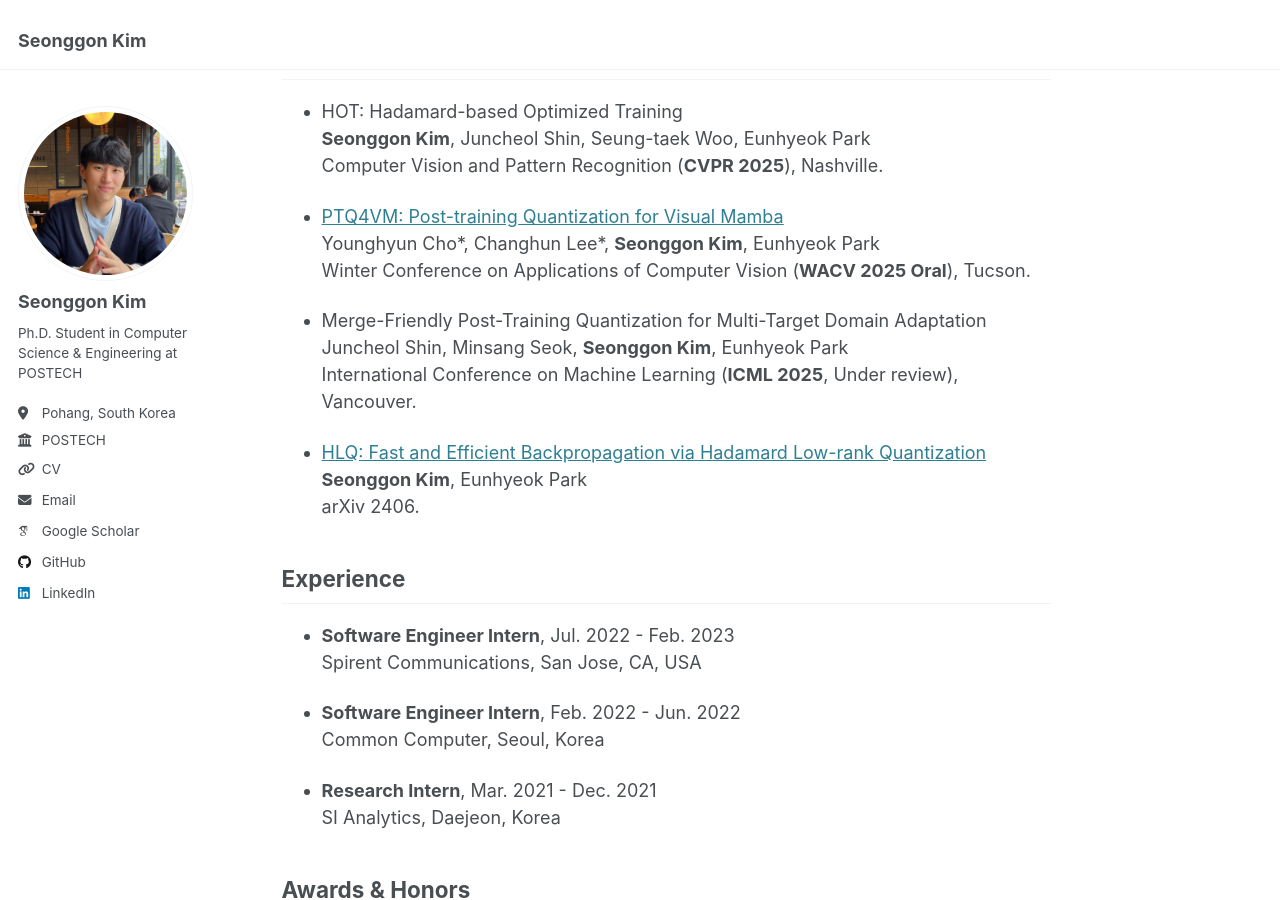
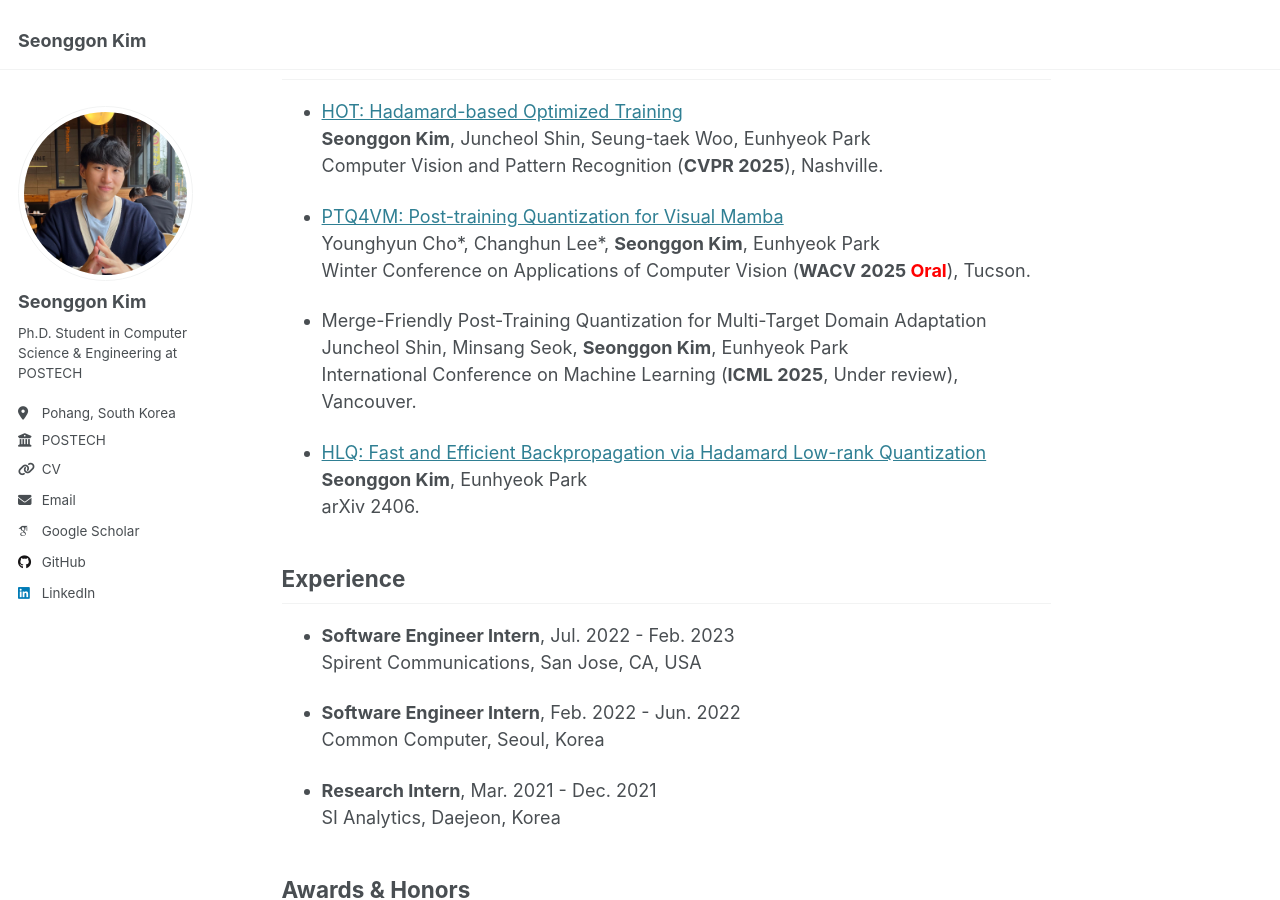
Before and after one commit to sungonuni/sungonuni.github.io, a Jekyll site: the page built from _pages/about.md, in a window 1280 px wide and 900 px high, scrolled down 661 px. Built offline with Jekyll 4.4.1, drawn with Linux system fonts in a browser that asks for light colours; some web fonts are replaced; part of the change alters nothing that is shown.

Commit message:
Add link of HOT

```diff
--- a/_pages/about.md
+++ b/_pages/about.md
@@ -23,13 +23,13 @@ News
 Publications
 -----
 
-- HOT: Hadamard-based Optimized Training
+- [HOT: Hadamard-based Optimized Training](https://arxiv.org/abs/2503.21261)
 **Seonggon Kim**, Juncheol Shin, Seung-taek Woo, Eunhyeok Park
 Computer Vision and Pattern Recognition (**CVPR 2025**), Nashville.
 
 - [PTQ4VM: Post-training Quantization for Visual Mamba](https://arxiv.org/abs/2412.20386)
 Younghyun Cho\*, Changhun Lee\*, **Seonggon Kim**, Eunhyeok Park
-Winter Conference on Applications of Computer Vision (**WACV 2025 Oral**), Tucson.
+Winter Conference on Applications of Computer Vision (**WACV 2025 <span style="color:red">Oral</span>**), Tucson.
 
 - Merge-Friendly Post-Training Quantization for Multi-Target Domain Adaptation
 Juncheol Shin, Minsang Seok, **Seonggon Kim**, Eunhyeok Park
```
